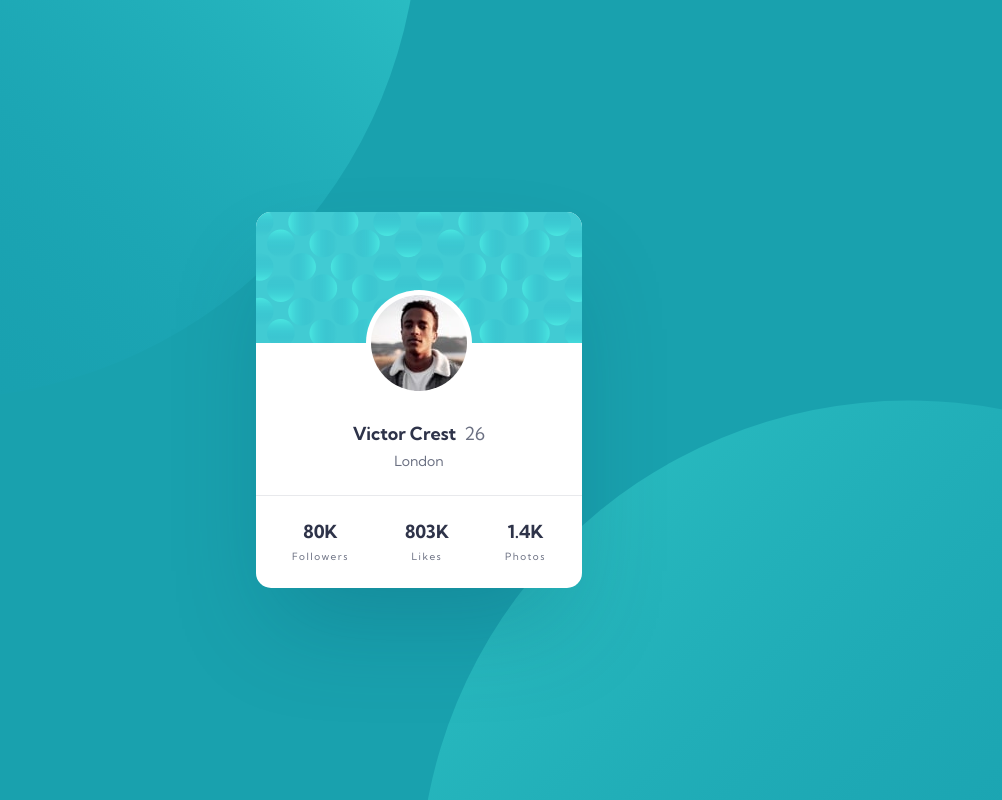
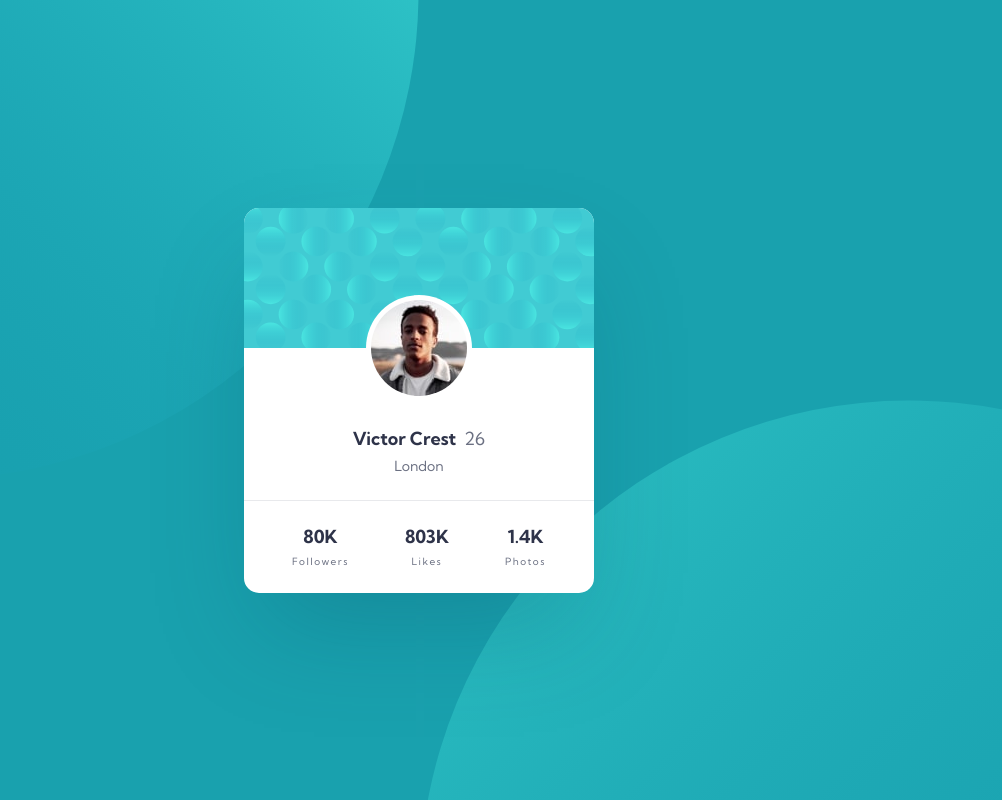
Before and after one commit to rfnozn/profile-card-component, a plain HTML site: page index.html in a window 1536 px wide. Shown: the whole page, without its empty margins (349-1351 px from the left). Drawn offline with Linux system fonts and the light colour scheme.

Commit message:
Fix background image positions and larger screens

```diff
--- a/style.css
+++ b/style.css
@@ -60,8 +60,24 @@ body {
     url('images/bg-pattern-bottom.svg');
   background-repeat: no-repeat, no-repeat;
   background-position:
-    right 50vw bottom 50vh,
-    left 50vw top 50vh;
+    right 40vw bottom 40vh,
+    left 40vw top 40vh;
+}
+
+@media screen and (min-width: 768px) {
+  body {
+    background-position:
+      right 45vw bottom 45vh,
+      left 40vw top 40vh;
+  }
+}
+
+@media screen and (min-width: 1440px) {
+  body {
+    background-position:
+      right 50vw bottom 40vh,
+      left 50vw top 50vh;
+  }
 }
 
 /* 6. Improve media defaults */
@@ -199,3 +215,10 @@ h1, h2, h3, h4, h5, h6 {
   letter-spacing: 1.5px;
   color: var(--clr-gray-500);
 }
+
+@media screen and (min-width: 768px) {
+  .profile-card__container {
+    max-width: 350px;
+    margin-inline: 209px;
+  }
+}
```
